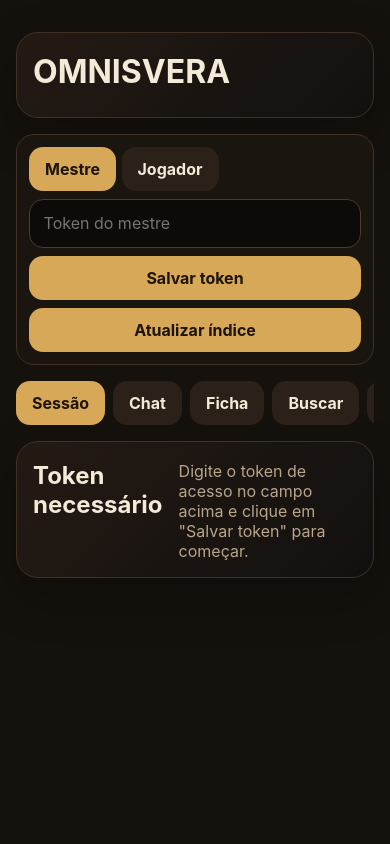
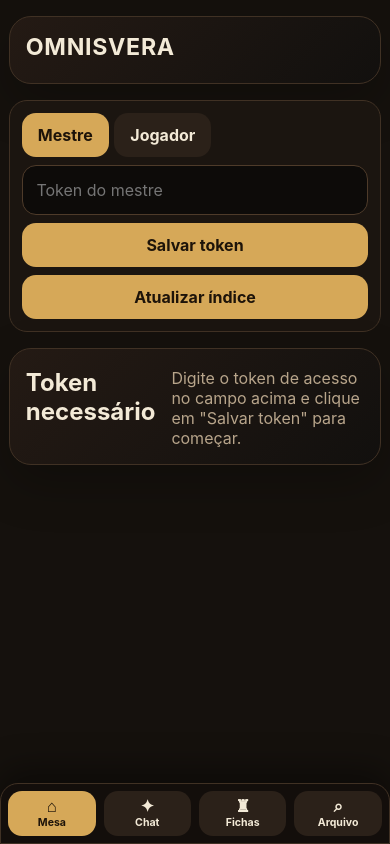
Before and after one commit to 7elph/omnisvera, a React (Vite) app in the folder omnisvera-agent/frontend/: page / in a window 390 px wide. Built offline with nearby package versions, Linux system fonts and the light colour scheme; no server answers.

Commit message:
fix: improve mobile navigation and access flow

```diff
--- a/omnisvera-agent/frontend/src/App.tsx
+++ b/omnisvera-agent/frontend/src/App.tsx
@@ -22,6 +22,7 @@ export default function App() {
   const [mode, setMode] = useState<AccessMode>(initialMode);
   const [authVersion, setAuthVersion] = useState(0);
   const [authenticated, setAuthenticated] = useState(false);
+  const [accessPanelOpen, setAccessPanelOpen] = useState(!initialToken);
 
   useEffect(() => {
     const token = getAccessToken();
@@ -50,6 +51,10 @@ export default function App() {
         setStatus("token inválido ou backend indisponível");
       });
   }, []);
+
+  useEffect(() => {
+    window.scrollTo({ top: 0, left: 0, behavior: "auto" });
+  }, [page, selectedNoteId]);
 
   useEffect(() => {
     let cancelled = false;
@@ -99,6 +104,7 @@ export default function App() {
         setMode(detectedMode);
         setAccessMode(detectedMode);
         setAuthenticated(true);
+        setAccessPanelOpen(false);
         setPage(detectedMode === "player" ? "player" : "session");
         setStatus(
           `${data.access_mode === "player" ? (data.player_character_title || "Jogador") : "Mestre"} · Ollama ${data.ollama_accessible ? "ok" : "offline"} · ${data.ollama_model}`,
@@ -152,20 +158,29 @@ export default function App() {
     setPage("chat");
   }
 
+  function navigate(next: Page) {
+    setPage(next);
+  }
+
   return (
     <main className="app-shell">
       <header className="hero">
         <h1>OMNISVERA</h1>
       </header>
 
-      <section className="token-bar">
+      {authenticated && !accessPanelOpen ? (
+        <section className="access-summary">
+          <span><b>{mode === "player" ? "Jogador" : "Mestre"}</b><small>{status}</small></span>
+          <button className="secondary-button" onClick={() => setAccessPanelOpen(true)}>Trocar acesso</button>
+        </section>
+      ) : <section className="token-bar">
         <div className="mode-switch">
           <button
             className={mode === "gm" ? "active" : ""}
             onClick={() => {
               setMode("gm");
               setAccessMode("gm");
-              setPage("session");
+              navigate("session");
             }}
           >
             Mestre
@@ -175,7 +190,7 @@ export default function App() {
             onClick={() => {
               setMode("player");
               setAccessMode("player");
-              setPage("player");
+              navigate("player");
             }}
           >
             Jogador
@@ -189,29 +204,27 @@ export default function App() {
         />
         <button onClick={saveToken}>Salvar token</button>
         {mode === "gm" && <button onClick={onRebuild}>Atualizar índice</button>}
-      </section>
+        {authenticated && <button className="secondary-button" onClick={() => setAccessPanelOpen(false)}>Fechar</button>}
+      </section>}
 
-      <nav className="tabs">
+      <nav className="tabs" aria-label="Navegação principal">
         {mode === "gm" ? (
-          <button className={page === "session" ? "active" : ""} onClick={() => setPage("session")}>
-            Sessão
+          <button className={page === "session" ? "active" : ""} onClick={() => navigate("session")}>
+            <span>⌂</span><small>Mesa</small>
           </button>
         ) : (
-          <button className={page === "player" ? "active" : ""} onClick={() => setPage("player")}>
-            Jogadores
+          <button className={page === "player" ? "active" : ""} onClick={() => navigate("player")}>
+            <span>⌂</span><small>Início</small>
           </button>
         )}
-        <button className={page === "chat" ? "active" : ""} onClick={() => setPage("chat")}>
-          Chat
+        <button className={page === "chat" ? "active" : ""} onClick={() => navigate("chat")}>
+          <span>✦</span><small>Chat</small>
         </button>
-        <button className={page === "sheet" ? "active" : ""} onClick={() => setPage("sheet")}>
-          Ficha
+        <button className={page === "sheet" ? "active" : ""} onClick={() => navigate("sheet")}>
+          <span>♜</span><small>{mode === "gm" ? "Fichas" : "Ficha"}</small>
         </button>
-        <button className={page === "search" ? "active" : ""} onClick={() => setPage("search")}>
-          Buscar
-        </button>
-        <button className={page === "note" ? "active" : ""} onClick={() => setPage("note")}>
-          Nota
+        <button className={page === "search" || page === "note" ? "active" : ""} onClick={() => navigate("search")}>
+          <span>⌕</span><small>Arquivo</small>
         </button>
       </nav>
 
--- a/omnisvera-agent/frontend/src/styles.css
+++ b/omnisvera-agent/frontend/src/styles.css
@@ -72,6 +72,21 @@ h2 {
   overflow-x: auto;
 }
 
+.access-summary {
+  align-items: center;
+  background: rgba(27, 21, 16, .92);
+  border: 1px solid #403124;
+  border-radius: 16px;
+  display: flex;
+  justify-content: space-between;
+  gap: .8rem;
+  margin: .7rem 0;
+  padding: .65rem .8rem;
+}
+
+.access-summary span { display: grid; gap: .1rem; }
+.access-summary small { color: #a99579; }
+
 .token-bar {
   background: #1b1510;
   border: 1px solid #403124;
@@ -102,6 +117,9 @@ h2 {
   flex: 1;
   min-width: max-content;
 }
+
+.tabs button span { display: none; }
+.tabs button small { color: inherit; font-size: inherit; font-weight: inherit; }
 
 .tabs button.active {
   background: #d6a858;
@@ -1579,6 +1597,14 @@ textarea {
 }
 
 @media (max-width: 640px) {
+  body { padding-bottom: 78px; }
+  .app-shell { padding: .55rem; }
+  .hero { margin: .45rem 0; padding: .8rem 1rem; }
+  .hero h1 { font-size: 1.45rem; letter-spacing: .03em; }
+
+  .access-summary { margin: .45rem 0; }
+  .access-summary small { display: none; }
+
   .hero {
     align-items: stretch;
     flex-direction: column;
@@ -1588,6 +1614,27 @@ textarea {
     flex-direction: column;
   }
 
+  .tabs {
+    background: rgba(20, 15, 12, .97);
+    border: 1px solid #403124;
+    border-radius: 18px 18px 0 0;
+    bottom: 0;
+    box-shadow: 0 -12px 35px rgba(0,0,0,.42);
+    display: grid;
+    grid-template-columns: repeat(4, minmax(0,1fr));
+    left: 0;
+    margin: 0;
+    overflow: hidden;
+    padding: .42rem max(.45rem, env(safe-area-inset-right)) calc(.42rem + env(safe-area-inset-bottom)) max(.45rem, env(safe-area-inset-left));
+    position: fixed;
+    right: 0;
+    z-index: 100;
+  }
+
+  .tabs button { display: grid; gap: .1rem; justify-items: center; min-width: 0; padding: .45rem .2rem; }
+  .tabs button span { display: block; font-size: 1.05rem; line-height: 1; }
+  .tabs button small { font-size: .66rem; }
+
   .player-hero {
     grid-template-columns: 1fr;
   }
```
